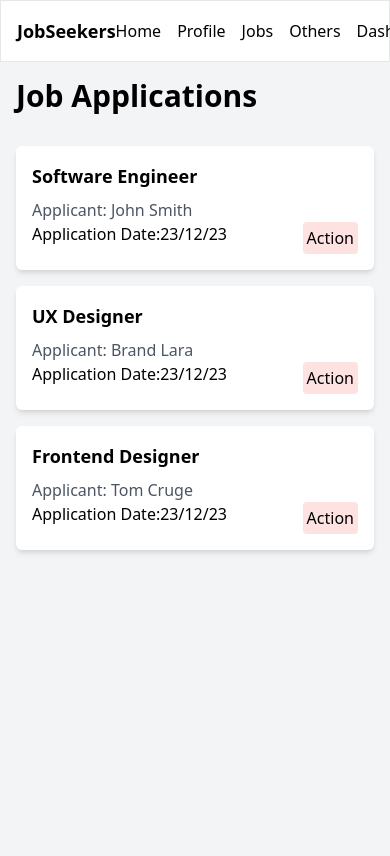
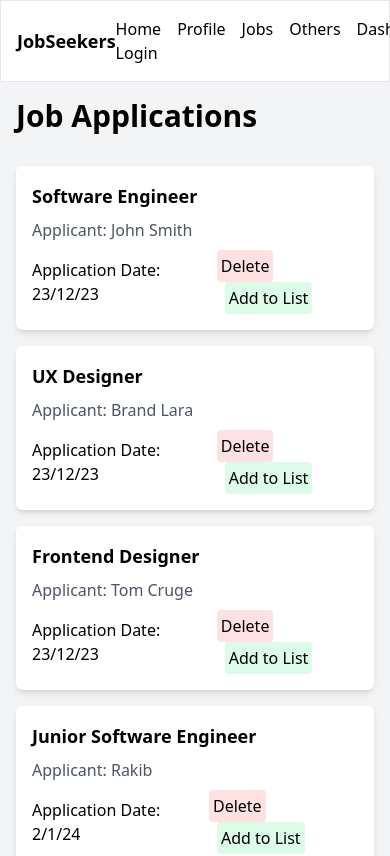
Before and after one commit to nazmu957/jobseekers, a Next.js app: page /dashboard in a window 390 px wide. Shown: the top 856 px of the page. Built offline with nearby package versions, Linux system fonts and the light colour scheme; no server answers.

Commit message:
dashboard ready with features

```diff
--- a/src/components/UI/AdminDashboard.js
+++ b/src/components/UI/AdminDashboard.js
@@ -1,12 +1,61 @@
-import React from 'react';
+import React, { useState } from "react";
 
 const AdminDashboard = () => {
-  const jobApplications = [
-    { id: 1, position: "Software Engineer", applicant: "John Smith",date: "23/12/23" },
-    { id: 2, position: "UX Designer", applicant: "Brand Lara" ,date: "23/12/23",},
-    { id: 2, position: "Frontend Designer", applicant: "Tom Cruge",date: "23/12/23" },
-    // Add more job applications as needed
-  ];
+  const [jobApplications, setJobApplications] = useState([
+    {
+      id: 1,
+      position: "Software Engineer",
+      applicant: "John Smith",
+      date: "23/12/23",
+    },
+    {
+      id: 2,
+      position: "UX Designer",
+      applicant: "Brand Lara",
+      date: "23/12/23",
+    },
+    {
+      id: 3,
+      position: "Frontend Designer",
+      applicant: "Tom Cruge",
+      date: "23/12/23",
+    },
+    {
+      id: 4,
+      position: "Junior Software Engineer",
+      applicant: "Rakib",
+      date: "2/1/24",
+    },
+    {
+      id: 5,
+      position: "Android Developer",
+      applicant: "Alamin",
+      date: "6/10/23",
+    },
+    {
+      id: 6,
+      position: "React Developer",
+      applicant: "Sakib",
+      date: "23/12/23",
+    },
+  ]);
+
+  const [selectedApplications, setSelectedApplications] = useState([]);
+
+  const handleDelete = (id) => {
+    const updatedApplications = jobApplications.filter((job) => job.id !== id);
+    setJobApplications(updatedApplications);
+    window.alert(`Job application with ID ${id} has been deleted.`);
+  };
+
+  const handleAddToList = (id) => {
+    const selectedJob = jobApplications.find((job) => job.id === id);
+    if (selectedJob) {
+      setSelectedApplications((prevSelected) => [...prevSelected, selectedJob]);
+      window.alert(`Job application with ID ${id} has been added to the list.`);
+    }
+  };
+
   return (
     <div className="min-h-screen bg-gray-100 text-black">
       <div className="container mx-auto p-4">
@@ -16,12 +65,37 @@ const AdminDashboard = () => {
             <div key={job.id} className="bg-white p-4 shadow-md rounded-md">
               <h2 className="text-lg font-semibold mb-2">{job.position}</h2>
               <p className="text-gray-600">{`Applicant: ${job.applicant}`}</p>
-              <div className='flex justify-between'>
-                <p>Application Date:{job.date}</p>
-                <button className='bg-red-100 p-1 rounded'>Action</button>
+              <div className="flex justify-between items-center mt-2">
+                <p>Application Date: {job.date}</p>
+                <div className="space-x-2">
+                  <button
+                    className="bg-red-100 p-1 rounded"
+                    onClick={() => handleDelete(job.id)}
+                  >
+                    Delete
+                  </button>
+                  <button
+                    className="bg-green-100 p-1 rounded"
+                    onClick={() => handleAddToList(job.id)}
+                  >
+                    Add to List
+                  </button>
+                </div>
               </div>
             </div>
           ))}
+        </div>
+
+        {/* Selected Applications List */}
+        <div className="mt-8">
+          <h2 className="text-2xl font-bold mb-4">Selected Applications</h2>
+          <ul>
+            {selectedApplications.map((selectedJob) => (
+              <li key={selectedJob.id}>
+                {`${selectedJob.position} - ${selectedJob.applicant}`}
+              </li>
+            ))}
+          </ul>
         </div>
       </div>
     </div>
--- a/src/components/UI/Card.js
+++ b/src/components/UI/Card.js
@@ -33,7 +33,7 @@ const Card = ({ name }) => {
             </button>
           </div>
           <div className="">
-            <button className="border bg-black text-white border-black lg:px-4 px-2 py-1 ms-2 text-center">
+            <button className="border bg-black text-white border-black lg:px-4 px-2 py-1 ms-2 me-2 text-center">
                More
             </button>
           </div>
--- a/src/components/UI/Topbar.js
+++ b/src/components/UI/Topbar.js
@@ -1,12 +1,12 @@
 
-// import { AuthContext } from "@/contexts/UserContext";
+import { AuthContext } from "@/contexts/UserContext";
 import { Button } from "antd";
 import Link from "next/link";
 import { useContext } from "react";
 
 
 const Topbar = () => {
-  // const { user, logOut } = useContext(AuthContext);
+  const { user, logOut } = useContext(AuthContext);
     return (
       <div className="border">
         <nav class="bg-white text-black p-4">
@@ -18,10 +18,10 @@ const Topbar = () => {
             <div class="space-x-4">
               <Link href="/">Home</Link>
               <Link href="/profile">Profile</Link>
-              <a href="#">Jobs</a>
+              <Link href="/">Jobs</Link>
               <a href="#">Others</a>
               <Link href="/dashboard">Dashboard</Link>
-              {/* {user?.uid ? (
+              {user?.uid ? (
                 <items>
                   <Button onClick={logOut} type="primary" danger>
                     Logout
@@ -34,7 +34,7 @@ const Topbar = () => {
                 >
                   <p className="text-black">Login</p>
                 </Link>
-              )} */}
+              )}
             </div>
           </div>
         </nav>
--- a/src/pages/profile.js
+++ b/src/pages/profile.js
@@ -1,12 +1,20 @@
+import Footer from "@/components/UI/Footer";
+import Topbar from "@/components/UI/Topbar";
 import React, { useState } from "react";
 
 const Profile = () => {
   const [userData, setUserData] = useState({
-    userName: "John Doe",
+    userName: "Your Name",
     profilePicture: "path/to/default/profile-picture.jpg",
-    address: "123 Main St, Cityville",
-    phoneNumber: "555-1234",
+    address: "Mirpur Dhaka",
+    phoneNumber: "01700121211",
     pdfFile: null,
+  });
+
+  const [editing, setEditing] = useState(false);
+  const [updatedUserData, setUpdatedUserData] = useState({
+    userName: userData.userName,
+    address: userData.address,
   });
 
   const handleFileUpload = (e, fileType) => {
@@ -31,18 +39,72 @@ const Profile = () => {
     }
   };
 
+  const handleUpdateUserData = () => {
+    setUserData({
+      ...userData,
+      userName: updatedUserData.userName,
+      address: updatedUserData.address,
+    });
+    setEditing(false);
+  };
+
   return (
-    <div className="max-w-md mx-auto mt-8 p-6 bg-white rounded-md shadow-md">
-      <div className="flex items-center justify-center">
+    <>
+      <Topbar />
+      <div className="bg-[#F3F4F6] h-[80rem]">
+        <div className="max-w-md mx-auto py-[3rem]  px-[3rem] bg-white rounded-md shadow-md  ">
+          <h2 className="text-center text-2xl text-black">Your Profile</h2>
+          <div className="flex items-center justify-center ">
             <img
               src={userData.profilePicture}
               alt="Profile"
               className="w-16 h-16 rounded-full mr-4"
             />
             <div>
-          <h2 className="text-xl font-semibold">{userData.userName}</h2>
+              {editing ? (
+                <div>
+                  <input
+                    type="text"
+                    value={updatedUserData.userName}
+                    onChange={(e) =>
+                      setUpdatedUserData({
+                        ...updatedUserData,
+                        userName: e.target.value,
+                      })
+                    }
+                    className="mt-1 p-2 text-black border border-gray-300 rounded-md"
+                  />
+                  <input
+                    type="text"
+                    value={updatedUserData.address}
+                    onChange={(e) =>
+                      setUpdatedUserData({
+                        ...updatedUserData,
+                        address: e.target.value,
+                      })
+                    }
+                    className="mt-1 p-2 text-black border border-gray-300 rounded-md"
+                  />
+                  <button
+                    onClick={handleUpdateUserData}
+                    className="mt-2 p-2 bg-blue-500 text-white rounded-md"
+                  >
+                    Save
+                  </button>
+                </div>
+              ) : (
+                <div>
+                  <h2 className="text-xl text-black font-semibold">{userData.userName}</h2>
                   <p className="text-gray-500">{userData.address}</p>
                   <p className="text-gray-500">{userData.phoneNumber}</p>
+                  <button
+                    onClick={() => setEditing(true)}
+                    className="mt-2 p-2 bg-black text-sm text-white rounded-md"
+                  >
+                    Edit
+                  </button>
+                </div>
+              )}
             </div>
           </div>
 
@@ -76,7 +138,10 @@ const Profile = () => {
               <iframe
                 title="PDF Viewer"
                 src={`data:application/pdf;base64,${btoa(
-              String.fromCharCode.apply(null, new Uint8Array(userData.pdfFile))
+                  String.fromCharCode.apply(
+                    null,
+                    new Uint8Array(userData.pdfFile)
+                  )
                 )}`}
                 width="100%"
                 height="500px"
@@ -84,6 +149,9 @@ const Profile = () => {
             </div>
           )}
         </div>
+      </div>
+      <Footer />
+    </>
   );
 };
 
```
Lines whose indentation alone changed are shown as unchanged.
